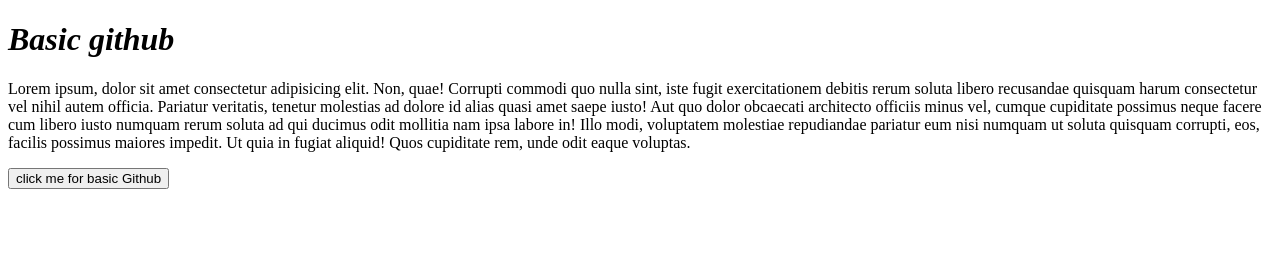
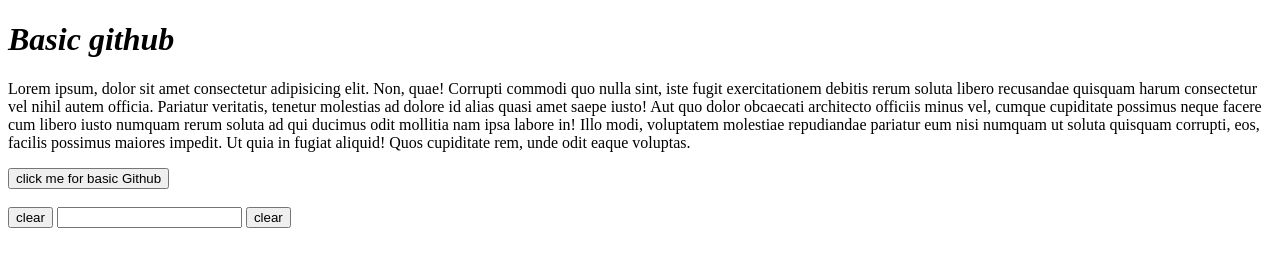
Before and after one commit to rafirahman-cyber/practice-github, a plain HTML site: page index.html in a window 1280 px wide. Drawn offline with Linux system fonts and the light colour scheme.

Commit message:
added input button and password button

```diff
--- a/index.html
+++ b/index.html
@@ -11,6 +11,11 @@
         <p>Lorem ipsum, dolor sit amet consectetur adipisicing elit. Non, quae! Corrupti commodi quo nulla sint, iste fugit exercitationem debitis rerum soluta libero recusandae quisquam harum consectetur vel nihil autem officia. Pariatur veritatis, tenetur molestias ad dolore id alias quasi amet saepe iusto! Aut quo dolor obcaecati architecto officiis minus vel, cumque cupiditate possimus neque facere cum libero iusto numquam rerum soluta ad qui ducimus odit mollitia nam ipsa labore in! Illo modi, voluptatem molestiae repudiandae pariatur eum nisi numquam ut soluta quisquam corrupti, eos, facilis possimus maiores impedit. Ut quia in fugiat aliquid! Quos cupiditate rem, unde odit eaque voluptas.</p>
     </div>
     <button>click me for basic Github</button>
+    <br>
+    <br>
+    <input type="button" value="clear">
+    <input type="password">
+    <input type="reset" value="clear">
 
 </body>
 </html>
```
